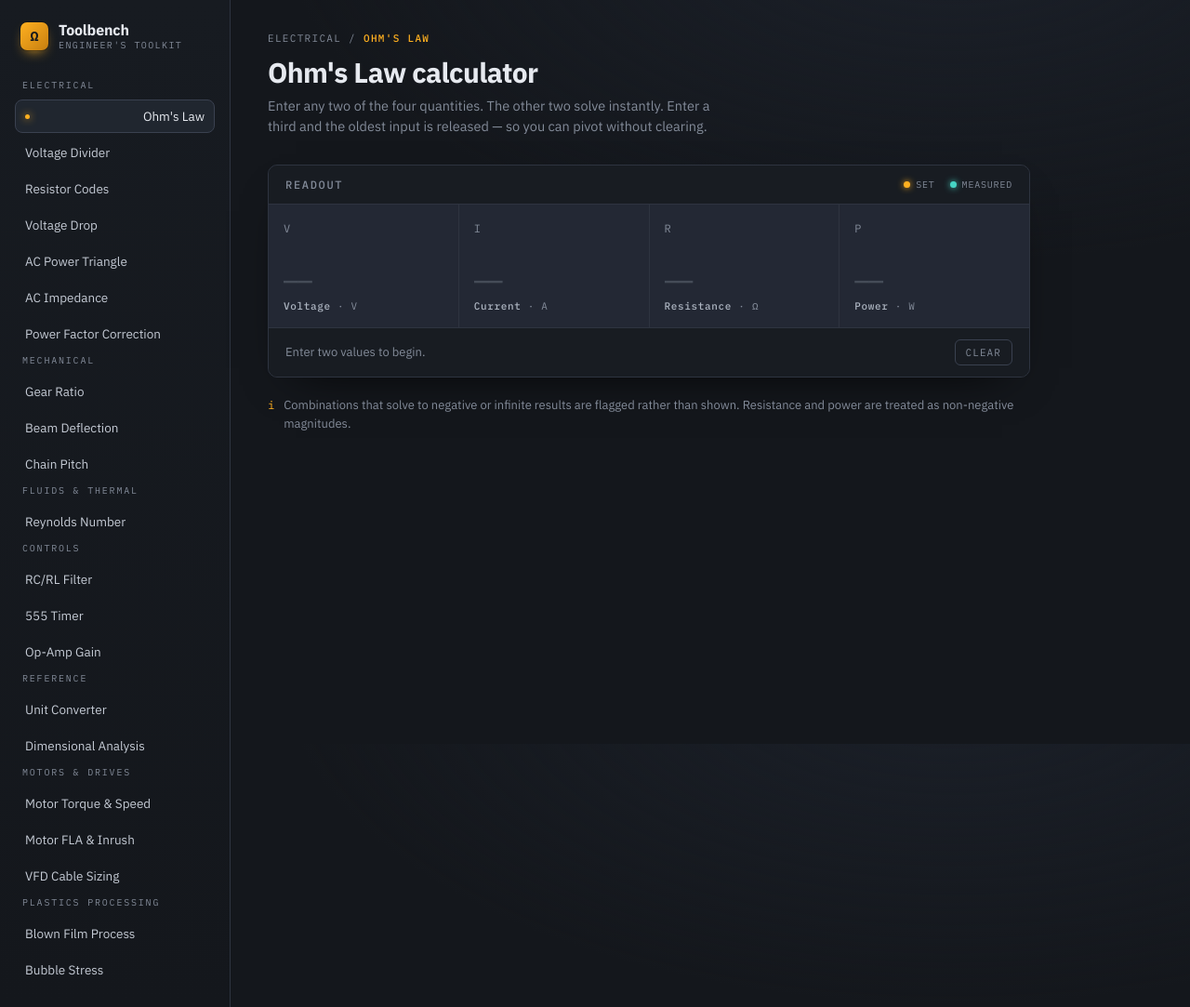
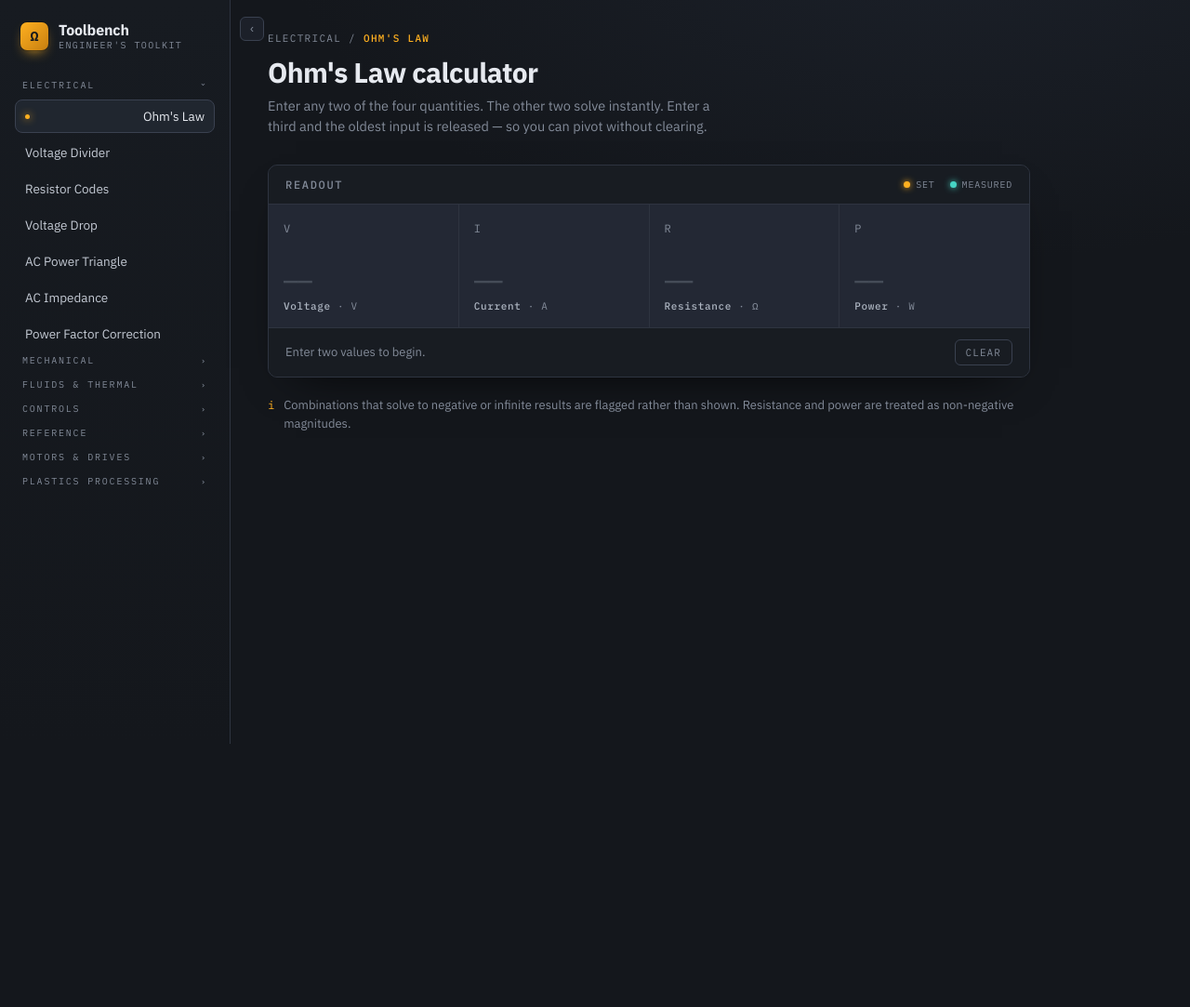
Before and after one commit to Montreador/engineers-toolbench, a plain HTML site: page index.html in a window 1280 px wide. Shown: the whole page at 93% size. After the commit the page ends 800 px from the top, so only its background shows below. Drawn offline with Linux system fonts and the light colour scheme.

Commit message:
Add collapsible accordion sidebar and full sidebar collapse toggle
- Discipline groups now expand/collapse individually (accordion),
  auto-expanding the active tool's group and collapsing the rest
- Add a toggle button to hide the whole sidebar for full-width content
- Mobile layout unchanged: all tools stay visible in the horizontal strip

```diff
--- a/index.html
+++ b/index.html
@@ -42,7 +42,8 @@
     -webkit-font-smoothing: antialiased;
   }
 
-  .app { display: grid; grid-template-columns: 248px 1fr; min-height: 100vh; }
+  .app { display: grid; grid-template-columns: 248px 1fr; min-height: 100vh; transition: grid-template-columns .2s ease; }
+  .app.sidebar-collapsed { grid-template-columns: 0px 1fr; }
 
   /* ---------------- SIDEBAR ---------------- */
   .sidebar {
@@ -50,7 +51,20 @@
     background: linear-gradient(180deg, #171b21, #14171c);
     padding: 22px 16px;
     display: flex; flex-direction: column; gap: 26px;
+    overflow: hidden; white-space: nowrap;
+    transition: padding .2s ease, opacity .15s ease;
   }
+  .app.sidebar-collapsed .sidebar { padding-left: 0; padding-right: 0; opacity: 0; }
+  .sidebar-toggle {
+    position: fixed; top: 18px; left: 258px; z-index: 20;
+    width: 26px; height: 26px; display: flex; align-items: center; justify-content: center;
+    background: var(--panel); border: 1px solid var(--line-hi); border-radius: 6px;
+    color: var(--muted); cursor: pointer; transition: left .2s ease, color .15s, border-color .15s;
+  }
+  .sidebar-toggle:hover { color: var(--text); border-color: #4a5262; }
+  .sidebar-toggle .icon { display: inline-block; transition: transform .2s ease; font-size: 12px; line-height: 1; }
+  .app.sidebar-collapsed .sidebar-toggle { left: 10px; }
+  .app.sidebar-collapsed .sidebar-toggle .icon { transform: rotate(180deg); }
   .brand { display: flex; align-items: center; gap: 11px; padding: 0 6px; }
   .brand-mark {
     width: 30px; height: 30px; border-radius: 7px;
@@ -58,12 +72,27 @@
     display: grid; place-items: center;
     color: #14171C; font-family: var(--mono); font-weight: 600; font-size: 15px;
     box-shadow: 0 0 0 1px #00000040, 0 6px 14px -6px var(--amber);
+    flex-shrink: 0;
   }
   .brand-name { font-weight: 700; letter-spacing: -0.01em; font-size: 16px; }
   .brand-sub  { font-family: var(--mono); font-size: 10px; color: var(--muted); letter-spacing: 0.14em; }
 
   .nav-group { display: flex; flex-direction: column; gap: 3px; }
-  .nav-label { font-family: var(--mono); font-size: 10px; letter-spacing: 0.18em; color: var(--muted); padding: 4px 8px; margin-bottom: 2px; }
+  .nav-label {
+    display: flex; align-items: center; justify-content: space-between; gap: 6px; width: 100%;
+    font-family: var(--mono); font-size: 10px; letter-spacing: 0.18em; color: var(--muted);
+    padding: 4px 8px; margin-bottom: 2px;
+    background: none; border: none; cursor: pointer; text-align: left;
+    transition: color .15s;
+  }
+  .nav-label:hover { color: #C4CAD4; }
+  .nav-chevron { flex-shrink: 0; transition: transform .2s ease; font-size: 9px; }
+  .nav-group.expanded .nav-chevron { transform: rotate(90deg); }
+  .nav-group-items {
+    display: flex; flex-direction: column; gap: 3px;
+    max-height: 0; overflow: hidden; transition: max-height .25s ease;
+  }
+  .nav-group.expanded .nav-group-items { max-height: 800px; }
   .nav-item {
     display: flex; align-items: center; justify-content: space-between; gap: 8px;
     padding: 8px 10px; border-radius: 8px; font-size: 13.5px; color: #C4CAD4;
@@ -414,6 +443,9 @@
     .sidebar { flex-direction: row; align-items: center; gap: 14px; overflow-x: auto; padding: 14px 16px; border-right: none; border-bottom: 1px solid var(--line); }
     .sidebar .nav-group { flex-direction: row; gap: 6px; }
     .sidebar .nav-label { display: none; }
+    .sidebar .nav-group-items { max-height: none; overflow: visible; flex-direction: row; gap: 6px; }
+    .sidebar-toggle { display: none; }
+    .app.sidebar-collapsed { grid-template-columns: 1fr; }
     .brand-sub { display: none; }
     .main { padding: 24px 18px 40px; }
     .channels.cols-4 { grid-template-columns: repeat(2, 1fr); }
@@ -451,7 +483,8 @@
 </style>
 </head>
 <body>
-<div class="app">
+<div class="app" id="app">
+  <button class="sidebar-toggle" id="sidebarToggle" type="button" aria-label="Collapse sidebar" title="Collapse sidebar"><span class="icon">‹</span></button>
   <aside class="sidebar">
     <div class="brand">
       <div class="brand-mark">Ω</div>
@@ -4356,27 +4389,54 @@
   const navEl = document.getElementById("nav");
   const viewEl = document.getElementById("view");
   const navButtons = {};
+  const navGroups = {};
+  const toolDiscipline = {};
 
   DISCIPLINES.forEach(group => {
     const g = el("nav", "nav-group");
-    g.appendChild(el("div", "nav-label", group.name));
+    navGroups[group.name] = g;
+    const label = el("button", "nav-label", `<span>${group.name}</span><span class="nav-chevron">›</span>`);
+    label.type = "button";
+    label.setAttribute("aria-expanded", "false");
+    label.addEventListener("click", () => setExpandedGroup(group.name));
+    g.appendChild(label);
+    const items = el("div", "nav-group-items");
     group.tools.forEach(t => {
+      toolDiscipline[t.id] = group.name;
       if (t.status === "soon") {
-        g.appendChild(el("button", "nav-item soon", `${t.name} <span class="tag">SOON</span>`));
+        items.appendChild(el("button", "nav-item soon", `${t.name} <span class="tag">SOON</span>`));
       } else {
         const b = el("button", "nav-item", t.name);
         b.addEventListener("click", () => route(t.id));
         navButtons[t.id] = b;
-        g.appendChild(b);
+        items.appendChild(b);
       }
     });
+    g.appendChild(items);
     navEl.appendChild(g);
+  });
+
+  function setExpandedGroup(name) {
+    Object.entries(navGroups).forEach(([gname, g]) => {
+      const isOpen = gname === name;
+      g.classList.toggle("expanded", isOpen);
+      g.querySelector(".nav-label").setAttribute("aria-expanded", String(isOpen));
+    });
+  }
+
+  const appEl = document.getElementById("app");
+  const sidebarToggle = document.getElementById("sidebarToggle");
+  sidebarToggle.addEventListener("click", () => {
+    const collapsed = appEl.classList.toggle("sidebar-collapsed");
+    sidebarToggle.setAttribute("aria-label", collapsed ? "Expand sidebar" : "Collapse sidebar");
+    sidebarToggle.title = collapsed ? "Expand sidebar" : "Collapse sidebar";
   });
 
   function route(id) {
     const mod = MODULES[id]; if (!mod) return;
     Object.values(navButtons).forEach(b => b.classList.remove("active"));
     navButtons[id].classList.add("active");
+    setExpandedGroup(toolDiscipline[id]);
     viewEl.innerHTML = `
       <div class="crumb">${mod.discipline} / <b>${mod.title.replace(/ calculator$/i, "").toUpperCase()}</b></div>
       <h1 class="title">${mod.title}</h1>
```
